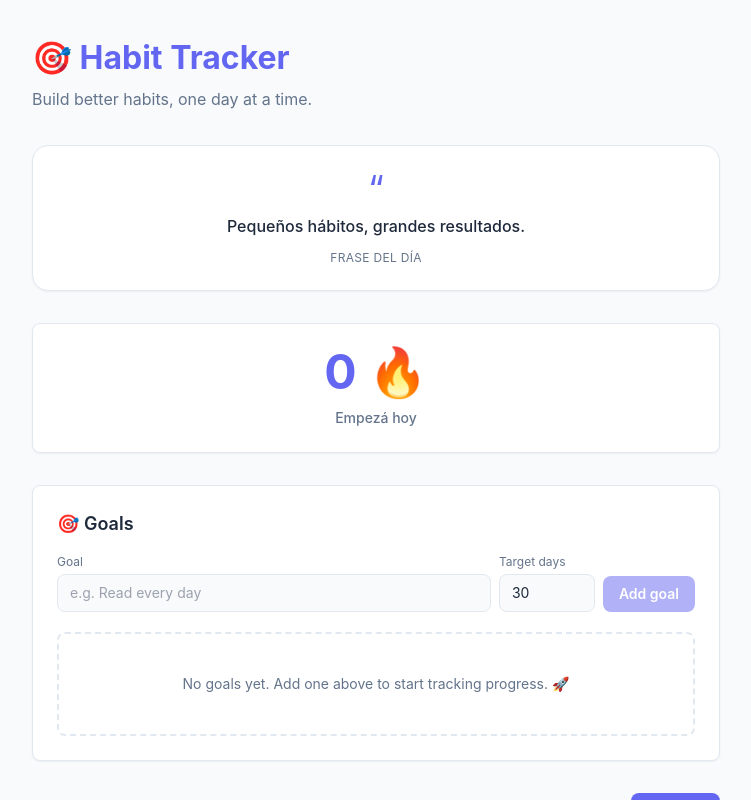
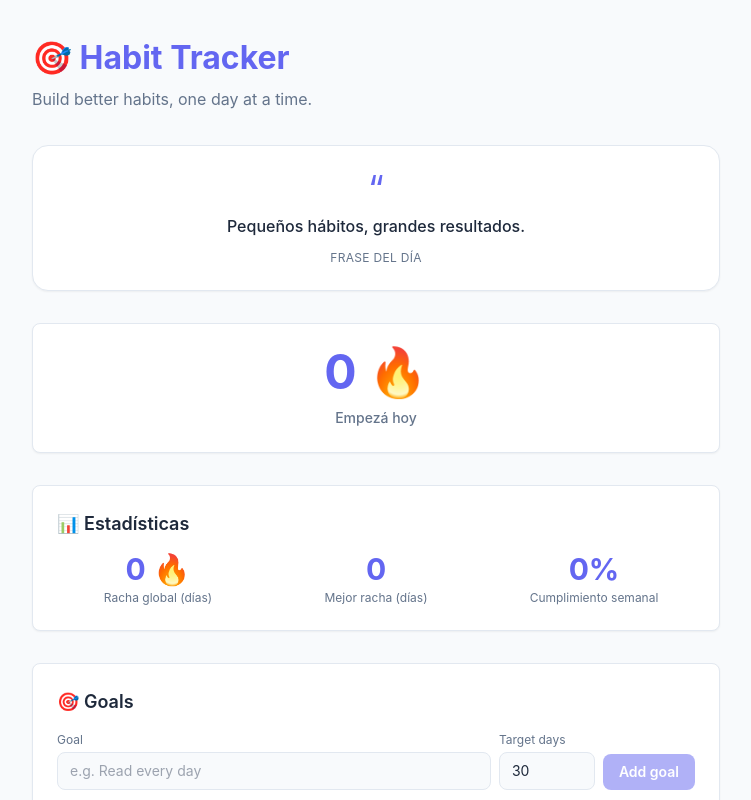
Before and after one commit to constantinostrada/Streakly, a Next.js app: page / in a window 1280 px wide. Shown: the top 800 px of the page, without its empty margins (264-1015 px from the left). Built offline with nearby package versions, Linux system fonts and the light colour scheme.

Commit message:
9. Tarjeta de estadísticas (racha global)

```diff
--- /dev/null
+++ b/src/app/components/StatsCard.tsx
@@ -0,0 +1,177 @@
+"use client";
+
+/**
+ * INTERFACES LAYER — Client Component
+ *
+ * StatsCard summarises overall progress from the per-habit completion data that
+ * HabitGrid persists in localStorage (keys "habit-grid:<id>", each an array of
+ * YYYY-MM-DD day keys). A day "counts" when at least one habit was completed on
+ * it. From the union of those days it derives:
+ *   - Racha global: consecutive days up to today (today may still be pending).
+ *   - Mejor racha: longest consecutive run ever.
+ *   - Cumplimiento semanal: % of elapsed days this week (Mon→today) with ≥1 done.
+ *
+ * It owns all of this logic and reads storage directly, so it stays decoupled
+ * from the other widgets. It recomputes on the `habit:completed` event and when
+ * the tab regains focus (to catch grid toggles made in the same session).
+ */
+
+import { useCallback, useEffect, useState } from "react";
+
+import { HABIT_COMPLETED_EVENT } from "./StreakWidget";
+
+const GRID_PREFIX = "habit-grid:";
+const DAY_MS = 86_400_000;
+
+interface Stats {
+  currentStreak: number;
+  bestStreak: number;
+  weeklyPercent: number;
+}
+
+const EMPTY_STATS: Stats = { currentStreak: 0, bestStreak: 0, weeklyPercent: 0 };
+
+// ─── Date helpers ─────────────────────────────────────────────────────────────
+
+/** Local-time YYYY-MM-DD key (avoids UTC offset drift). */
+function dateKey(d: Date): string {
+  const y = d.getFullYear();
+  const m = String(d.getMonth() + 1).padStart(2, "0");
+  const day = String(d.getDate()).padStart(2, "0");
+  return `${y}-${m}-${day}`;
+}
+
+/** Midnight today, local time. */
+function startOfToday(): Date {
+  const d = new Date();
+  d.setHours(0, 0, 0, 0);
+  return d;
+}
+
+/** Whole-day index for a YYYY-MM-DD key — lets us test consecutiveness with ±1. */
+function keyToDayNumber(key: string): number {
+  const parts = key.split("-");
+  const t = new Date(Number(parts[0]), Number(parts[1]) - 1, Number(parts[2])).getTime();
+  return Math.floor(t / DAY_MS);
+}
+
+// ─── Data gathering ────────────────────────────────────────────────────────────
+
+/** Union of every day on which at least one habit was completed. */
+function collectCompletedDays(): Set<string> {
+  const days = new Set<string>();
+  try {
+    for (let i = 0; i < window.localStorage.length; i++) {
+      const key = window.localStorage.key(i);
+      if (!key || !key.startsWith(GRID_PREFIX)) continue;
+      const raw = window.localStorage.getItem(key);
+      if (!raw) continue;
+      const parsed: unknown = JSON.parse(raw);
+      if (Array.isArray(parsed)) {
+        for (const v of parsed) if (typeof v === "string") days.add(v);
+      }
+    }
+  } catch {
+    // Corrupt or unavailable storage — treat as no data.
+  }
+  return days;
+}
+
+// ─── Metric calculations ───────────────────────────────────────────────────────
+
+/** Consecutive days ending today; if today isn't done yet, count from yesterday. */
+function currentStreak(days: ReadonlySet<string>): number {
+  const cursor = startOfToday();
+  if (!days.has(dateKey(cursor))) cursor.setDate(cursor.getDate() - 1);
+  let streak = 0;
+  while (days.has(dateKey(cursor))) {
+    streak++;
+    cursor.setDate(cursor.getDate() - 1);
+  }
+  return streak;
+}
+
+/** Longest run of consecutive completed days over all time. */
+function bestStreak(days: ReadonlySet<string>): number {
+  const nums = [...days].map(keyToDayNumber).sort((a, b) => a - b);
+  let best = 0;
+  let run = 0;
+  let prev: number | null = null;
+  for (const n of nums) {
+    run = prev !== null && n === prev + 1 ? run + 1 : 1;
+    if (run > best) best = run;
+    prev = n;
+  }
+  return best;
+}
+
+/** % of elapsed days this week (Monday→today) with at least one completion. */
+function weeklyPercent(days: ReadonlySet<string>): number {
+  const today = startOfToday();
+  const daysSinceMonday = (today.getDay() + 6) % 7; // Mon→0 … Sun→6
+  let elapsed = 0;
+  let done = 0;
+  for (let i = 0; i <= daysSinceMonday; i++) {
+    const d = new Date(today);
+    d.setDate(today.getDate() - daysSinceMonday + i);
+    elapsed++;
+    if (days.has(dateKey(d))) done++;
+  }
+  return elapsed === 0 ? 0 : Math.round((done / elapsed) * 100);
+}
+
+function computeStats(): Stats {
+  const days = collectCompletedDays();
+  return {
+    currentStreak: currentStreak(days),
+    bestStreak: bestStreak(days),
+    weeklyPercent: weeklyPercent(days),
+  };
+}
+
+// ─── Component ────────────────────────────────────────────────────────────────
+
+interface MetricProps {
+  value: string;
+  label: string;
+}
+
+function Metric({ value, label }: MetricProps): React.JSX.Element {
+  return (
+    <div className="flex flex-col items-center text-center">
+      <span className="text-3xl font-bold leading-none text-primary">{value}</span>
+      <span className="mt-1.5 text-xs text-muted">{label}</span>
+    </div>
+  );
+}
+
+export function StatsCard(): React.JSX.Element {
+  // Start empty so server and first client render match; hydrate after mount.
+  const [stats, setStats] = useState<Stats>(EMPTY_STATS);
+
+  const refresh = useCallback((): void => setStats(computeStats()), []);
+
+  useEffect(() => {
+    refresh();
+    const onFocus = (): void => refresh();
+    window.addEventListener(HABIT_COMPLETED_EVENT, refresh);
+    window.addEventListener("focus", onFocus);
+    document.addEventListener("visibilitychange", onFocus);
+    return (): void => {
+      window.removeEventListener(HABIT_COMPLETED_EVENT, refresh);
+      window.removeEventListener("focus", onFocus);
+      document.removeEventListener("visibilitychange", onFocus);
+    };
+  }, [refresh]);
+
+  return (
+    <section className="rounded border border-border bg-surface p-6 shadow-sm">
+      <h2 className="mb-4 text-lg font-semibold">📊 Estadísticas</h2>
+      <div className="grid grid-cols-3 gap-4">
+        <Metric value={`${stats.currentStreak} 🔥`} label="Racha global (días)" />
+        <Metric value={`${stats.bestStreak}`} label="Mejor racha (días)" />
+        <Metric value={`${stats.weeklyPercent}%`} label="Cumplimiento semanal" />
+      </div>
+    </section>
+  );
+}
--- a/src/app/page.tsx
+++ b/src/app/page.tsx
@@ -13,6 +13,7 @@ import { habitRepository } from "@/infrastructure/persistence/singletonRepositor
 
 import { MealsWidget } from "./components/MealsWidget";
 import { QuoteWidget } from "./components/QuoteWidget";
+import { StatsCard } from "./components/StatsCard";
 import { StreakWidget } from "./components/StreakWidget";
 import { HabitsClient } from "./HabitsClient";
 
@@ -48,6 +49,10 @@ export default async function HomePage(): Promise<React.JSX.Element> {
         <StreakWidget />
       </div>
 
+      <div style={{ marginBottom: "2rem" }}>
+        <StatsCard />
+      </div>
+
       <HabitsClient initialHabits={habits} />
 
       {/* Meals */}
```
